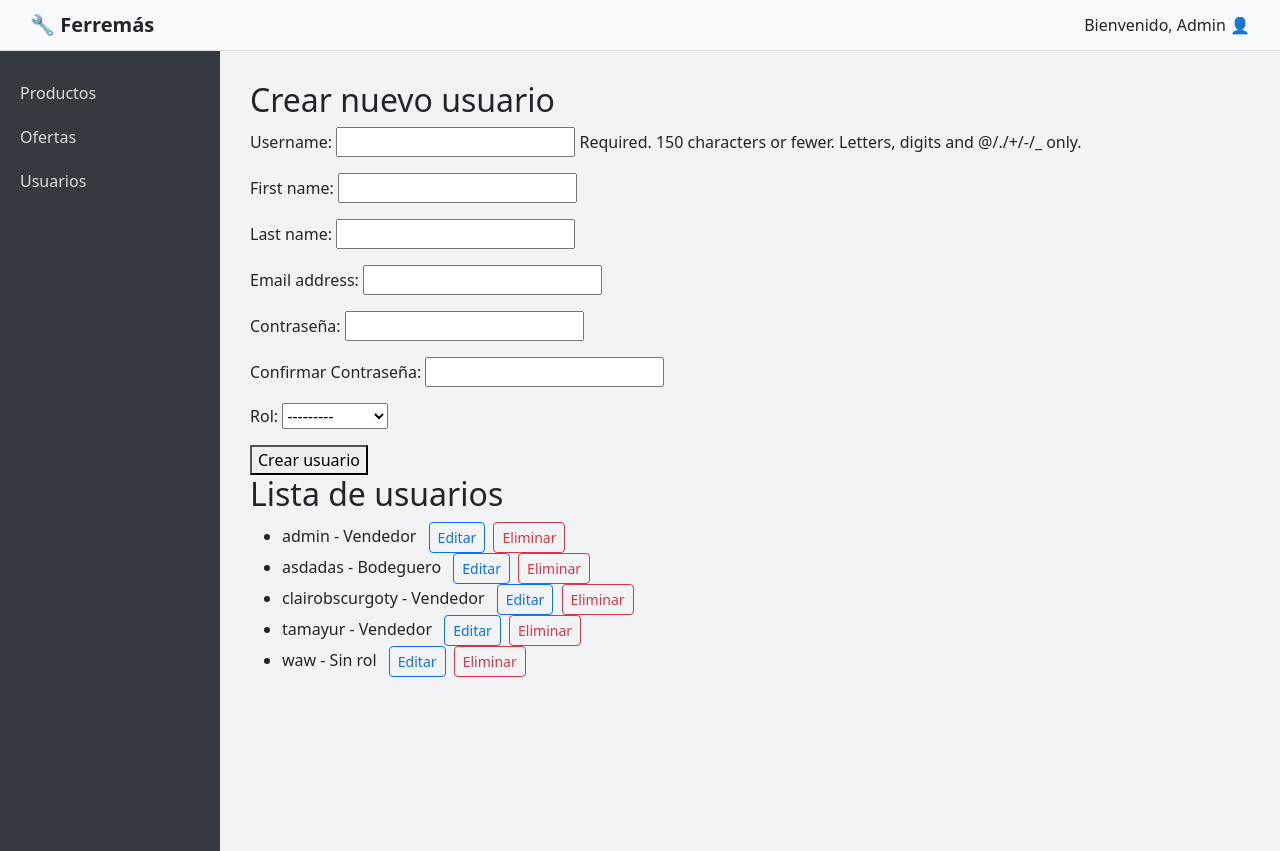
After one commit to Liuflee/ferremas, a Django app: page /adminpanel/usuarios/ in a window 1280 px wide. The commit adds this page. Run offline with Django 5.2, Linux system fonts and the light colour scheme; a user stored in the database is signed in; data comes from the database, SQL or seed files in the repository; both versions use the stored data as it was after the commit.

Commit message:
feat: CRUD usuarios roles, EmailJS, recuperación de contraseña

```diff
--- /dev/null
+++ b/adminpanel/templates/adminpanel/panel_usuarios.html
@@ -0,0 +1,36 @@
+<!-- templates/adminpanel/panel_usuarios.html -->
+{% extends 'base_admin.html' %}
+{% load static %}
+
+{% block content %}
+
+<h2>Crear nuevo usuario</h2>
+<form method="POST">
+    {% csrf_token %}
+    {{ form.as_p }}
+    <button type="submit">Crear usuario</button>
+</form>
+
+<h2>Lista de usuarios</h2>
+<ul>
+    {% for usuario in usuarios %}
+        <li>
+
+            {{ usuario.username }} -
+            {% if usuario.groups.all %}
+                {{ usuario.groups.first.name }}
+            {% else %}
+                Sin rol
+            {% endif %}
+
+            <a href="{% url 'editar_usuario' usuario.id %}" class="btn btn-sm btn-outline-primary ms-2">Editar</a>
+            <form method="POST" action="{% url 'eliminar_usuario' usuario.id %}" class="d-inline">
+                {% csrf_token %}
+                <button type="submit" class="btn btn-sm btn-outline-danger ms-1"
+                        onclick="return confirm('¿Seguro que quieres eliminar este usuario?')">Eliminar
+                </button>
+        </li>
+    {% endfor %}
+</ul>
+
+{% endblock %}
--- a/adminpanel/templates/base_admin.html
+++ b/adminpanel/templates/base_admin.html
@@ -66,6 +66,10 @@
                 <a href="{% url 'panel_ofertas' %}" class="nav-link {% if request.resolver_match.url_name == 'ofertas' %}active{% endif %}">
                     <i class="bi bi-tags"></i> Ofertas
                 </a>
+                <!-- usuarios -->
+                <a href="{% url 'panel_usuarios' %}" class="nav-link {% if request.resolver_match.url_name == 'usuarios' %}active{% endif %}">
+                    <i class="bi bi-people"></i> Usuarios
+                </a>
             </div>
 
         </nav>
--- a/adminpanel/urls.py
+++ b/adminpanel/urls.py
@@ -8,4 +8,7 @@ urlpatterns = [
     path('productos/eliminar/<int:producto_id>/', views.eliminar_producto, name='eliminar_producto'),
     path('ofertas/editar/<int:oferta_id>/', views.editar_oferta, name='editar_oferta'),
     path('ofertas/eliminar/<int:oferta_id>/', views.eliminar_oferta, name='eliminar_oferta'),
+    path('usuarios/', views.panel_usuarios, name='panel_usuarios'),
+    path('usuarios/editar/<int:usuario_id>/', views.editar_usuario, name='editar_usuario'),
+    path('usuarios/eliminar/<int:usuario_id>/', views.eliminar_usuario, name='eliminar_usuario'),
 ]
--- a/adminpanel/views.py
+++ b/adminpanel/views.py
@@ -1,9 +1,11 @@
 from django.shortcuts import render, redirect, get_object_or_404
 from tienda.models import Producto, PrecioHistorico, Oferta
 from tienda.forms import ProductoForm, OfertaForm
+from tienda.forms import CustomUserCreationForm, CustomUserCreationForm
 from django.utils import timezone
 from django.contrib import messages
 from django.contrib.auth.decorators import login_required, user_passes_test
+from django.contrib.auth.models import User
 
 @login_required
 @user_passes_test(lambda u: u.is_staff)
@@ -108,3 +110,54 @@ def eliminar_oferta(request, oferta_id):
     oferta.delete()
     messages.success(request, "Oferta eliminada correctamente.")
     return redirect('panel_ofertas')
+
+'''CRUD para usuarios y roles con permisos de acceso (bodeguer, vendedor y contador). Con customauthentication form'''
+
+
+@login_required
+@user_passes_test(lambda u: u.is_staff)
+def panel_usuarios(request):
+    usuarios = User.objects.all().order_by('username')
+
+    if request.method == 'POST':
+        form = CustomUserCreationForm(request.POST)
+        if form.is_valid():
+            form.save()
+            group = form.cleaned_data['group']
+            messages.success(request, f"Usuario creado exitosamente con rol: {group.name}")
+            return redirect('panel_usuarios')
+    else:
+        form = CustomUserCreationForm()
+
+    return render(request, 'adminpanel/panel_usuarios.html', {
+        'usuarios': usuarios,
+        'form': form,
+    })
+
+
+@login_required
+@user_passes_test(lambda u: u.is_staff)
+def editar_usuario(request, usuario_id):
+    usuario = get_object_or_404(User, id=usuario_id)
+
+    if request.method == 'POST':
+        form = CustomUserCreationForm(request.POST, instance=usuario)
+        if form.is_valid():
+            form.save()
+            group = form.cleaned_data['group']
+            messages.success(request, f"Usuario editado exitosamente con rol: {group.name}")
+            return redirect('panel_usuarios')
+    else:
+        form = CustomUserCreationForm(instance=usuario)
+
+    return render(request, 'adminpanel/editar_usuario.html', {'form': form, 'usuario': usuario})
+
+
+@login_required
+@user_passes_test(lambda u: u.is_staff)
+def eliminar_usuario(request, usuario_id):
+    usuario = get_object_or_404(User, id=usuario_id)
+    if request.method == "POST":
+        usuario.delete()
+        messages.success(request, "Usuario eliminado correctamente.")
+    return redirect('panel_usuarios')
--- a/ferremas/urls.py
+++ b/ferremas/urls.py
@@ -19,6 +19,7 @@ from django.contrib import admin
 from django.urls import path, include
 from django.conf import settings
 from django.conf.urls.static import static
+from django.contrib.auth import views as auth_views
 
 urlpatterns = [
     path('admin/', admin.site.urls),
@@ -27,6 +28,10 @@ urlpatterns = [
     path('bodegueroapp/', include('bodegueroapp.urls')),
     path('vendedorapp/', include('vendedorapp.urls')),
     path('contadorapp/', include('contadorapp.urls')),
+    path('password_reset/', auth_views.PasswordResetView.as_view(template_name='registration/password_reset_form.html'), name='password_reset'),
+    path('password_reset/done/', auth_views.PasswordResetDoneView.as_view(template_name='registration/password_reset_done.html'), name='password_reset_done'),
+    path('reset/<uidb64>/<token>/', auth_views.PasswordResetConfirmView.as_view(template_name='registration/password_reset_confirm.html'), name='password_reset_confirm'),
+    path('reset/done/', auth_views.PasswordResetCompleteView.as_view(template_name='registration/password_reset_complete.html'), name='password_reset_complete'),
 ]
 
 if settings.DEBUG:
--- a/tienda/forms.py
+++ b/tienda/forms.py
@@ -1,7 +1,7 @@
 from django import forms
 from .models import DatosCompra, Oferta, Producto
 from django.contrib.auth.forms import UserCreationForm, AuthenticationForm
-from django.contrib.auth.models import User
+from django.contrib.auth.models import User, Group
 
 class OfertaForm(forms.ModelForm):
     class Meta:
@@ -121,3 +121,58 @@ class DatosCompraForm(forms.ModelForm):
             'codigo_postal': forms.TextInput(attrs={'class': 'form-control'}),
             'envio': forms.CheckboxInput(attrs={'class': 'form-check-input'}),
         }
+
+class CustomUserCreationForm(forms.ModelForm):
+    password1 = forms.CharField(label="Contraseña", widget=forms.PasswordInput, required=False)
+    password2 = forms.CharField(label="Confirmar Contraseña", widget=forms.PasswordInput, required=False)
+    group = forms.ModelChoiceField(queryset=Group.objects.all(), required=True, label="Rol")
+
+    class Meta:
+        model = User
+        fields = ['username', 'first_name', 'last_name', 'email']
+
+    def __init__(self, *args, **kwargs):
+        super().__init__(*args, **kwargs)
+        self.instance = kwargs.get('instance', None)
+
+    def clean_username(self):
+        username = self.cleaned_data['username']
+        qs = User.objects.filter(username=username)
+        if self.instance and self.instance.pk:
+            qs = qs.exclude(pk=self.instance.pk)
+        if qs.exists():
+            raise forms.ValidationError("Ya existe un usuario con ese nombre.")
+        return username
+
+    def clean(self):
+        cleaned_data = super().clean()
+        password1 = cleaned_data.get("password1")
+        password2 = cleaned_data.get("password2")
+
+        # Si el usuario es nuevo, la contraseña es obligatoria
+        if not self.instance or not self.instance.pk:
+            if not password1:
+                self.add_error('password1', "La contraseña es obligatoria para nuevos usuarios.")
+            if password1 != password2:
+                self.add_error('password2', "Las contraseñas no coinciden.")
+        else:
+            # Si está editando, solo validar si se ingresa alguna contraseña
+            if password1 or password2:
+                if password1 != password2:
+                    self.add_error('password2', "Las contraseñas no coinciden.")
+
+        return cleaned_data
+
+    def save(self, commit=True):
+        user = super().save(commit=False)
+        password = self.cleaned_data.get('password1')
+        if password:
+            user.set_password(password)  # Encripta y guarda la contraseña
+
+        if commit:
+            user.save()
+
+            group = self.cleaned_data['group']
+            user.groups.clear()
+            user.groups.add(group)
+        return user
--- /dev/null
+++ b/tienda/templates/registration/password_reset_complete.html
@@ -0,0 +1,4 @@
+{% extends 'base.html' %}
+{% block content %}
+<p>Tu contraseña ha sido cambiada exitosamente. <a href="{% url 'login' %}">Inicia sesión</a></p>
+{% endblock %}
--- /dev/null
+++ b/tienda/templates/registration/password_reset_done.html
@@ -0,0 +1,4 @@
+{% extends 'base.html' %}
+{% block content %}
+<p>Si el correo está registrado, te hemos enviado un enlace para restablecer tu contraseña.</p>
+{% endblock %}
--- a/tienda/templates/tienda/home.html
+++ b/tienda/templates/tienda/home.html
@@ -125,8 +125,6 @@
                 <p class="card-text">${{ producto.precio_actual }}</p>
                 <p class="card-text">{{ producto.descripcion|truncatewords:10 }}</p>
                 <span class="badge bg-danger">Oferta</span>
-                <a href="{% url 'producto_editar' producto.pk %}" class="btn btn-sm btn-warning">Editar</a>
-                <a href="{% url 'producto_eliminar' producto.pk %}" class="btn btn-sm btn-danger">Eliminar</a>
                 </div>
             </div>
             </a>
--- a/tienda/templates/tienda/login.html
+++ b/tienda/templates/tienda/login.html
@@ -44,7 +44,7 @@
 
             <!-- Link recuperación -->
             <div class="text-end mb-3">
-                <a href="#" class="small">¿Olvidaste tu contraseña?</a>
+                <a href="{% url 'password_reset' %}" class="small">¿Olvidaste tu contraseña?</a>
             </div>
 
             <!-- Botón -->
```
Also changed, not shown: adminpanel/templates/adminpanel/editar_usuario.html (added, +21 -0 lines), ferremas/settings.py (+9 -0 lines), tienda/templates/base.html (+45 -4 lines), tienda/templates/registration/password_reset_confirm.html (added, +9 -0 lines), tienda/templates/registration/password_reset_form.html (added, +10 -0 lines), tienda/views.py (+13 -2 lines), db.sqlite3.
